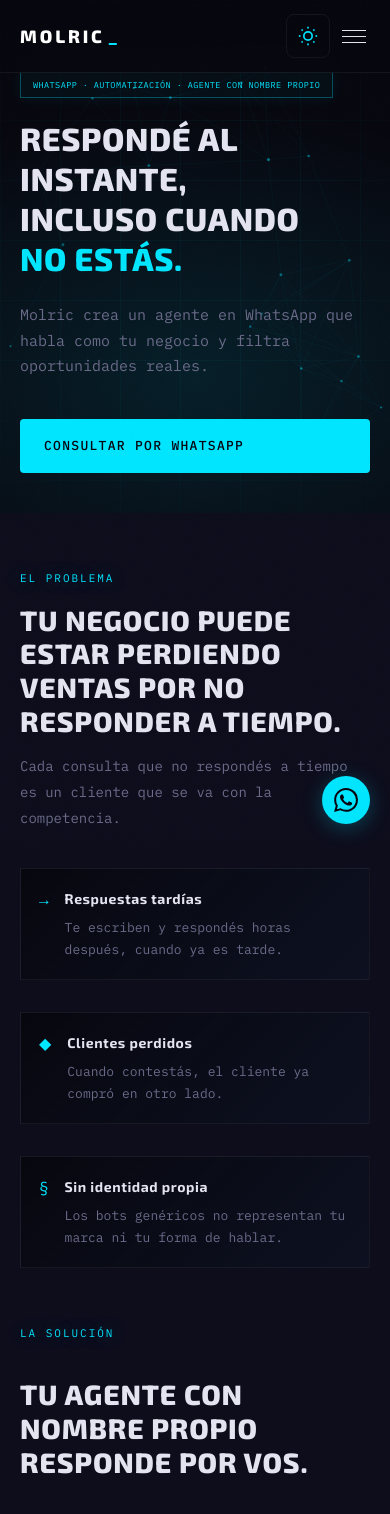
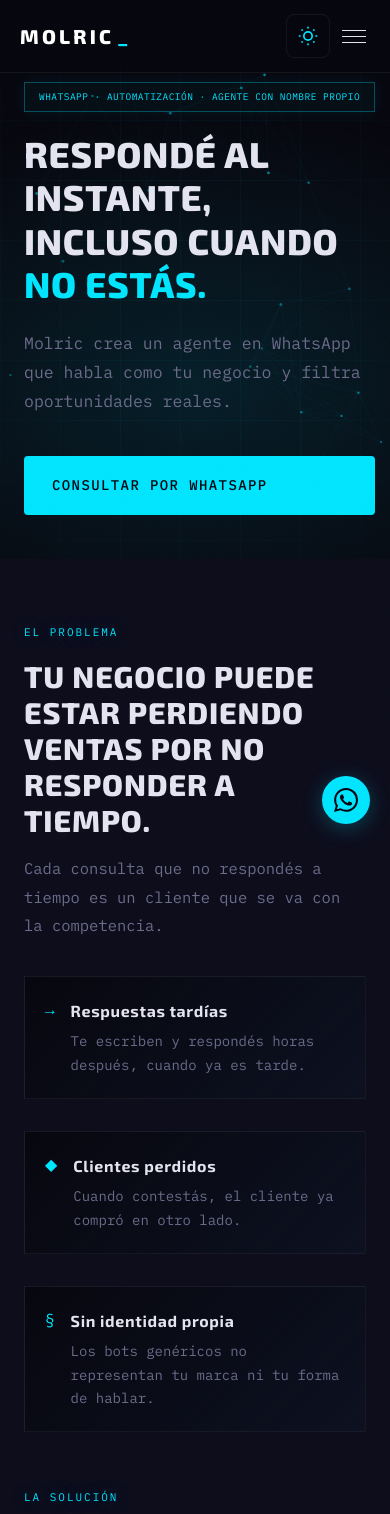
Before and after one commit to carlosmiguelcabrera/Molric, a Next.js app: page / in a window 390 px wide. Shown: the top 1514 px of the page. Built offline with nearby package versions, Linux system fonts and the light colour scheme.

Commit message:
Scale mobile and tablet layouts natively by ~10% for improved readability

```diff
--- a/app/globals.css
+++ b/app/globals.css
@@ -750,12 +750,15 @@ footer {
 /* RESPONSIVE */
 /* TABLET */
 @media (max-width: 900px) {
+  body {
+    font-size: 16px;
+  }
   nav {
     padding: 16px 24px;
     gap: 12px;
     justify-content: space-between;
   }
-  .nav-logo { font-size: 18px; }
+  .nav-logo { font-size: 20px; }
   .nav-links {
     display: none;
     flex: 0;
@@ -772,65 +775,68 @@ footer {
     margin-left: auto;
   }
 
-  section { padding: 64px 28px; }
-  #hero { padding: 80px 28px 40px; min-height: auto; }
-  .hero-headline { font-size: clamp(36px, 5vw, 56px); margin-bottom: 24px; }
-  .hero-tag { font-size: 9px; letter-spacing: 0.12em; white-space: nowrap; padding: 5px 12px; margin-bottom: 28px; }
-  .hero-sub { font-size: 14px; max-width: 480px; }
+  section { padding: 72px 32px; }
+  #hero { padding: 90px 32px 48px; min-height: auto; }
+  .hero-headline { font-size: clamp(40px, 6vw, 60px); margin-bottom: 24px; }
+  .hero-tag { font-size: 10px; letter-spacing: 0.12em; white-space: nowrap; padding: 6px 14px; margin-bottom: 28px; }
+  .hero-sub { font-size: 16px; max-width: 500px; }
   .hero-actions { gap: 12px; }
 
-  .section-title { font-size: clamp(28px, 4vw, 44px); }
-  .section-sub { font-size: 13px; }
+  .section-title { font-size: clamp(32px, 5vw, 48px); }
+  .section-sub { font-size: 15px; }
 
   #problem { grid-template-columns: 1fr; gap: 40px; }
-  .problem-item { padding: 16px; }
-  .problem-text strong { font-size: 13px; }
-  .problem-text p { font-size: 12px; }
-  .solution-card { padding: 24px; }
-  .solution-card h4 { font-size: 14px; }
-  .solution-card p { font-size: 12px; }
+  .problem-item { padding: 20px; }
+  .problem-text strong { font-size: 15px; }
+  .problem-text p { font-size: 13.5px; }
+  .solution-card { padding: 28px; }
+  .solution-card h4 { font-size: 16px; }
+  .solution-card p { font-size: 13.5px; }
 
   .steps::before { display: none; }
   .steps { grid-template-columns: 1fr; gap: 32px; }
   .step { padding: 0 16px; }
-  .step-circle { width: 56px; height: 56px; font-size: 18px; margin-bottom: 20px; }
-  .step h3 { font-size: 14px; margin-bottom: 10px; }
-  .step p { font-size: 12px; }
+  .step-circle { width: 60px; height: 60px; font-size: 19px; margin-bottom: 20px; }
+  .step h3 { font-size: 16px; margin-bottom: 10px; }
+  .step p { font-size: 13.5px; }
 
   .benefits-grid { grid-template-columns: 1fr; gap: 16px; }
-  .benefit-card { padding: 24px; }
-  .benefit-icon { font-size: 28px; }
-  .benefit-card h3 { font-size: 14px; margin-bottom: 10px; }
-  .benefit-card p { font-size: 12px; }
+  .benefit-card { padding: 28px; }
+  .benefit-icon { font-size: 32px; }
+  .benefit-card h3 { font-size: 16px; margin-bottom: 10px; }
+  .benefit-card p { font-size: 13.5px; }
 
-  .demo-card { max-width: 100%; padding: 32px 24px; min-height: 600px; max-height: none; }
-  .demo-card p { font-size: 12px; padding: 8px 12px; margin: 6px 0; }
-  .demo-caption { font-size: 11px; margin-top: 16px; }
+  .demo-card { max-width: 100%; padding: 36px 28px; min-height: 600px; max-height: none; }
+  .demo-card p { font-size: 13.5px; padding: 8px 12px; margin: 6px 0; }
+  .demo-caption { font-size: 12px; margin-top: 16px; }
 
   .form-container { max-width: 100%; padding: 0; }
   .form-group { margin-bottom: 20px; }
-  .form-label { font-size: 12px; margin-bottom: 6px; }
-  .form-input { font-size: 13px; padding: 14px; }
-  .form-submit { font-size: 11px; padding: 14px; }
+  .form-label { font-size: 13px; margin-bottom: 6px; }
+  .form-input { font-size: 14.5px; padding: 14px; }
+  .form-submit { font-size: 12.5px; padding: 14px; }
 
-  footer { padding: 40px 28px; flex-direction: column; align-items: flex-start; }
-  .footer-logo { font-size: 14px; }
-  .footer-links { flex-direction: column; gap: 12px; font-size: 12px; }
-  .footer-copy { font-size: 11px; width: 100%; order: 3; margin-top: 16px; }
+  footer { padding: 48px 32px; flex-direction: column; align-items: flex-start; }
+  .footer-logo { font-size: 16px; }
+  .footer-links { flex-direction: column; gap: 12px; font-size: 13px; }
+  .footer-copy { font-size: 12px; width: 100%; order: 3; margin-top: 16px; }
 
-  #cta { padding: 60px 28px; }
-  #cta .section-title { font-size: clamp(28px, 4vw, 44px); margin-bottom: 16px; }
+  #cta { padding: 72px 32px; }
+  #cta .section-title { font-size: clamp(32px, 5vw, 48px); margin-bottom: 16px; }
   .cta-actions { gap: 12px; padding: 0 0; }
 }
 
 /* SMARTPHONE */
 @media (max-width: 480px) {
+  body {
+    font-size: 16.5px;
+  }
   nav {
     padding: 14px 20px;
     gap: 8px;
     justify-content: space-between;
   }
-  .nav-logo { font-size: 18px; }
+  .nav-logo { font-size: 20px; }
   .nav-links {
     display: none;
     flex: 0;
@@ -846,54 +852,54 @@ footer {
     margin-left: auto;
   }
 
-  section { padding: 56px 20px; }
-  #hero { padding: 70px 20px 40px; min-height: auto; }
-  .hero-headline { font-size: clamp(32px, 8vw, 44px); margin-bottom: 24px; line-height: 1.25; }
-  .hero-tag { font-size: 8.5px; letter-spacing: 0.05em; white-space: nowrap; padding: 5px 12px; margin-bottom: 20px; }
-  .hero-sub { font-size: 15px; max-width: 100%; margin-bottom: 40px; line-height: 1.7; }
+  section { padding: 64px 24px; }
+  #hero { padding: 80px 24px 44px; min-height: auto; }
+  .hero-headline { font-size: clamp(36px, 9vw, 48px); margin-bottom: 24px; line-height: 1.2; }
+  .hero-tag { font-size: 9.5px; letter-spacing: 0.05em; white-space: nowrap; padding: 6px 14px; margin-bottom: 20px; }
+  .hero-sub { font-size: 16.5px; max-width: 100%; margin-bottom: 40px; line-height: 1.75; }
   .hero-actions { flex-direction: column; }
-  .btn-primary, .btn-secondary { width: 100%; padding: 16px 24px; font-size: 13px; }
+  .btn-primary, .btn-secondary { width: 100%; padding: 18px 28px; font-size: 14px; }
 
-  .section-title { font-size: clamp(28px, 6.5vw, 40px); }
-  .section-sub { font-size: 14px; }
+  .section-title { font-size: clamp(30px, 7vw, 42px); }
+  .section-sub { font-size: 15.5px; }
 
   #problem { gap: 40px; }
-  .problem-item { padding: 18px; margin-bottom: 16px; }
-  .problem-text strong { font-size: 14px; margin-bottom: 6px; }
-  .problem-text p { font-size: 13px; }
-  .solution-card { padding: 24px; margin-bottom: 16px; }
-  .solution-card h4 { font-size: 15px; margin-bottom: 8px; }
-  .solution-card p { font-size: 13px; }
+  .problem-item { padding: 20px; margin-bottom: 16px; }
+  .problem-text strong { font-size: 16px; margin-bottom: 6px; }
+  .problem-text p { font-size: 14px; }
+  .solution-card { padding: 28px; margin-bottom: 16px; }
+  .solution-card h4 { font-size: 16.5px; margin-bottom: 8px; }
+  .solution-card p { font-size: 14px; }
 
   .steps { gap: 32px; }
   .step { padding: 0; }
-  .step-circle { width: 56px; height: 56px; font-size: 18px; margin-bottom: 20px; }
-  .step h3 { font-size: 15px; margin-bottom: 10px; }
-  .step p { font-size: 13px; }
+  .step-circle { width: 60px; height: 60px; font-size: 19px; margin-bottom: 20px; }
+  .step h3 { font-size: 16.5px; margin-bottom: 10px; }
+  .step p { font-size: 14px; }
 
-  .benefit-card { padding: 24px; margin-bottom: 16px; }
-  .benefit-icon { font-size: 28px; margin-bottom: 16px; }
-  .benefit-card h3 { font-size: 15px; margin-bottom: 10px; }
-  .benefit-card p { font-size: 13px; line-height: 1.6; }
+  .benefit-card { padding: 28px; margin-bottom: 16px; }
+  .benefit-icon { font-size: 32px; margin-bottom: 16px; }
+  .benefit-card h3 { font-size: 16.5px; margin-bottom: 10px; }
+  .benefit-card p { font-size: 14px; line-height: 1.65; }
 
-  .demo-card { padding: 24px 20px; min-height: 600px; max-height: none; }
-  .demo-card p { font-size: 13px; padding: 8px 12px; margin: 6px 0; line-height: 1.5; }
-  .demo-caption { font-size: 12px; margin-top: 16px; }
+  .demo-card { padding: 28px 24px; min-height: 600px; max-height: none; }
+  .demo-card p { font-size: 14px; padding: 8px 12px; margin: 6px 0; line-height: 1.55; }
+  .demo-caption { font-size: 13px; margin-top: 16px; }
 
   .form-container { max-width: 100%; }
   .form-group { margin-bottom: 20px; }
-  .form-label { font-size: 13px; margin-bottom: 8px; }
-  .form-input { font-size: 15px; padding: 14px; }
-  .form-submit { font-size: 13px; padding: 14px; font-weight: 600; }
+  .form-label { font-size: 14px; margin-bottom: 8px; }
+  .form-input { font-size: 16px; padding: 14px; }
+  .form-submit { font-size: 14px; padding: 16px; font-weight: 600; }
 
-  footer { padding: 40px 20px; gap: 20px; }
-  .footer-logo { font-size: 15px; }
-  .footer-links { flex-direction: column; gap: 12px; font-size: 13px; }
-  .footer-copy { font-size: 12px; margin-top: 16px; }
+  footer { padding: 48px 24px; gap: 24px; }
+  .footer-logo { font-size: 16px; }
+  .footer-links { flex-direction: column; gap: 12px; font-size: 14px; }
+  .footer-copy { font-size: 13px; margin-top: 16px; }
 
-  #cta { padding: 60px 20px; }
-  #cta .section-title { font-size: clamp(28px, 6vw, 40px); margin-bottom: 16px; }
-  #cta .section-sub { font-size: 14px; margin-bottom: 40px; }
+  #cta { padding: 72px 24px; }
+  #cta .section-title { font-size: clamp(30px, 7.5vw, 42px); margin-bottom: 16px; }
+  #cta .section-sub { font-size: 15px; margin-bottom: 40px; }
   .cta-actions { flex-direction: column; }
   .cta-actions a { width: 100%; }
 }
```
